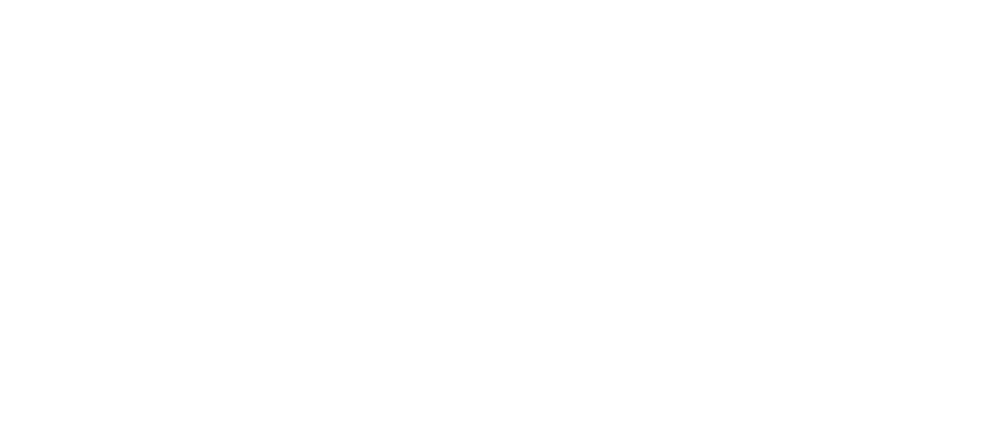
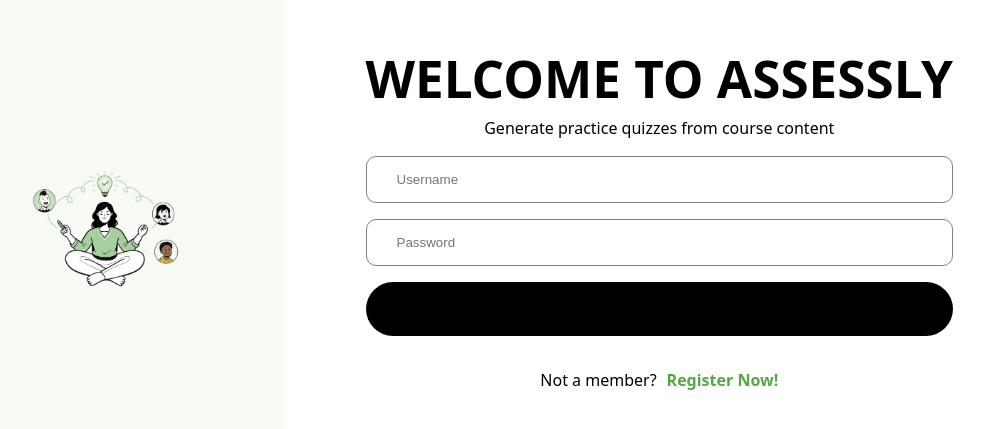
Before and after one commit to lexiszafranski/seniorproject, a React (Vite) app in the folder assessly/: page /#/login in a window 1280 px wide. Before the commit this address had no page. Shown: the part 171-600 px from the top of the page, without its empty margins (199-1183 px from the left). Built offline with nearby package versions, Linux system fonts and the light colour scheme.

Commit message:
feat: login changes

```diff
--- a/assessly/src/App.tsx
+++ b/assessly/src/App.tsx
@@ -4,6 +4,7 @@
 import './styles/App.css'
 import { HashRouter, Routes, Route } from 'react-router-dom';
 import Dashboard from './pages/dashboard'
+import Login from './pages/login';
 
 
 function App() {
@@ -11,8 +12,12 @@
     <HashRouter>
       <Routes>
         <Route path="/" element={<Dashboard />} />
+        <Route path="/login" element={<Login />} />
       </Routes>
     </HashRouter>
   )
 }
 export default App
+
+// Testing
+// http://localhost:<your local host num>/#/login
--- /dev/null
+++ b/assessly/src/pages/login.tsx
@@ -0,0 +1,28 @@
+import loginImg from '../assets/Login/Login_Image.png';
+import '../styles/Login.css';
+function Login() {
+  return (
+    <div className="login">
+    <div className="login-page">
+        <div className="image-container">
+            <img src={loginImg} className="login-img" alt="Login Image"/>
+        </div>
+        <div className="input">
+            <div className="close-container">
+                <h1 className="main-title">WELCOME TO ASSESSLY</h1>
+                <p className="sub-title">Generate practice quizzes from course content</p>
+            </div>
+            <input type="text" placeholder="Username" className="input-field"/>
+            <input type="password" placeholder="Password" className="input-field"/>
+            <button className="login-button">Login</button>
+            <div className="registration-container">
+                <p>Not a member?</p>
+                <p className="register-button"><b>Register Now!</b></p>
+            </div>
+
+        </div>
+    </div>
+    </div>
+  );
+}
+export default Login;
--- /dev/null
+++ b/assessly/src/styles/Login.css
@@ -0,0 +1,108 @@
+.login{
+    display: block;
+
+}
+.login-page {
+    display: flex;
+    flex: 1;
+    flex-direction: column;
+    background-color: #FFFFFF;
+    gap: 4rem;
+    padding-top: 4rem;
+    padding-left: 3rem;
+    padding-right: 3rem;
+    box-sizing: border-box;
+}
+.image-container {
+    flex: 1;
+    display: flex;
+    justify-content: center;
+    align-items: center;
+    align-self: stretch;
+    padding: 3rem 0.5rem;
+    border-radius: 20px;
+    background: #F7FAF5;
+}
+.login-img {
+    width: 50%;
+    height: auto;
+}
+.main-title {
+    margin: 0;
+    text-align: center;
+}
+.sub-title {
+    margin: 0;
+}
+.close-container {
+    display: flex;
+    flex-direction: column;
+    gap: 10px;
+    align-items: center;
+    justify-content: center;
+}
+.input {
+    display: flex;
+    flex-direction: column;
+    justify-content: center;
+    align-items: center;
+    gap: 1rem;
+    color: #000000
+}
+.input-field {
+    display: flex;
+    padding: 15px 30px;
+    align-items: center;
+    gap: 10px;
+    align-self: stretch;
+    border-radius: 10px;
+    border: 1px solid #838181;
+    background: transparent;
+}
+.login-button {
+    display: flex;
+    padding: 15px 40px;
+    justify-content: center;
+    align-items: center;
+    gap: 10px;
+    align-self: stretch;
+    border-radius: 50px;
+    background: #000;
+}
+.registration-container {
+    display: flex;
+    flex-direction: row;
+    gap: 10px;
+    margin-top: 10px;
+    margin: 0;
+    padding: 0;
+}
+.register-button {
+    color: #54A841;
+    font-weight: 400;
+}
+
+@media (min-width: 992px) {
+  .login-page {
+    display: flex;
+    flex-direction: row;
+    justify-content: center;
+    align-items: center;
+    height: 100vh;
+    width: 100vw;
+    background-color: #FFFFFF;
+    gap: 5rem;
+    padding: 7rem 8rem;
+    box-sizing: border-box;
+    }
+    .image-container {
+    flex: 1;
+    display: flex;
+    justify-content: center;
+    align-items: center;
+    align-self: stretch;
+    padding: 3rem 0.5rem;
+    border-radius: 20px;
+    background: #F7FAF5;
+}
+}
```
Also changed, not shown: assessly/src/assets/Login/Login_Image.png (added).
